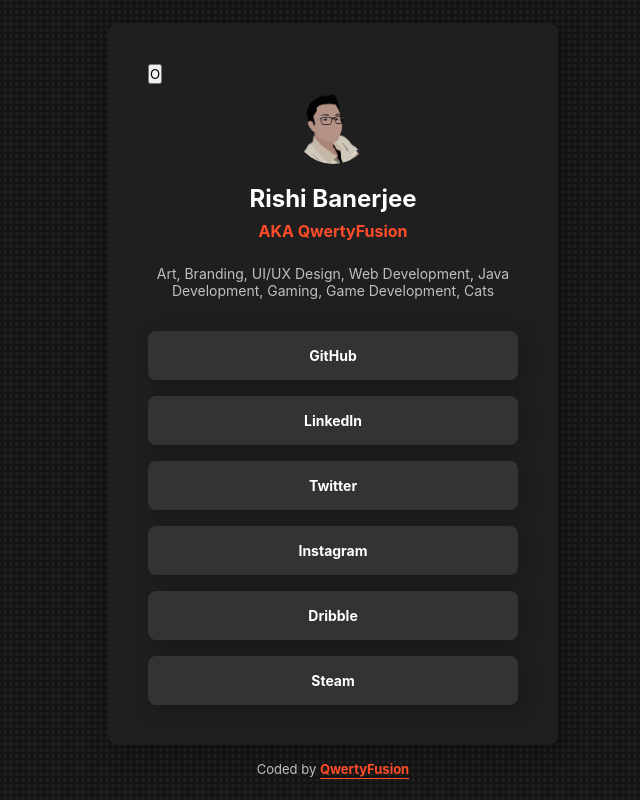
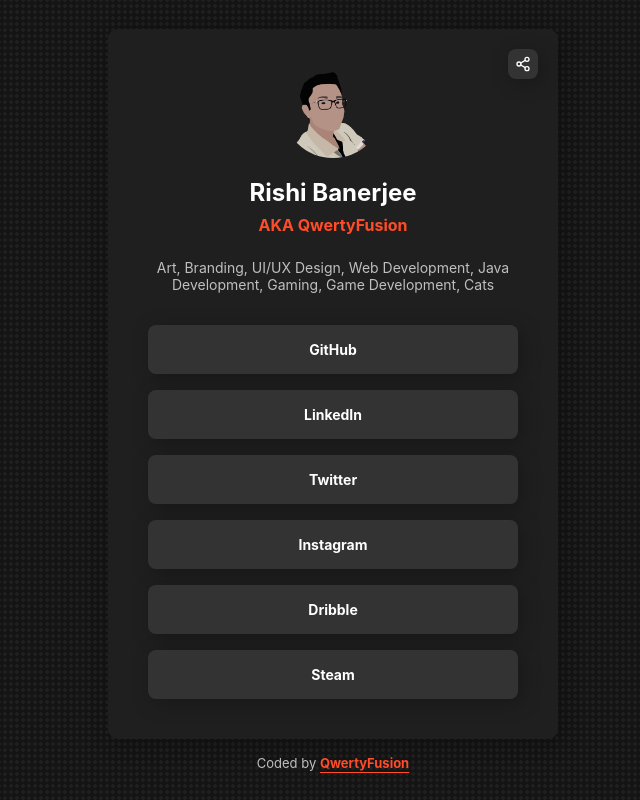
Before and after one commit to QwertyFusion/Social-Links, a React (Create React App) app: page / in a window 1280 px wide. Shown: the whole page, without its empty margins (307-947 px from the left). Built offline with nearby package versions, Linux system fonts and the light colour scheme.

Commit message:
Added personalisation and functionalities to the Share Card

```diff
--- a/package.json
+++ b/package.json
@@ -4,6 +4,7 @@
   "private": true,
   "dependencies": {
     "cra-template": "1.2.0",
+    "lucide-react": "^0.468.0",
     "react": "^19.0.0",
     "react-dom": "^19.0.0",
     "react-scripts": "5.0.1"
--- a/src/App.css
+++ b/src/App.css
@@ -33,8 +33,8 @@ body {
 }
 
 .container #profilePic {
-  width: 80px;
-  height: 80px;
+  width: 100px;
+  height: auto;
   border-radius: 50%;
   display: block;
   margin-inline: auto;
--- a/src/components/ShareCard/ShareCard.css
+++ b/src/components/ShareCard/ShareCard.css
@@ -1,3 +1,37 @@
+#ShareToggleContainer {
+  margin: -20px;
+  display: flex;
+  align-items: center;
+  justify-content: right;
+}
+
+#ShareToggle {
+  color: hsl(0, 0%, 100%);
+  width: 30px;
+  height: 30px;
+  background-color: hsl(0, 0%, 20%);
+  border-radius: 0.5rem;
+  outline: none;
+  border: none;
+  cursor: crosshair;
+  transition: all 0.15s ease-in-out;
+  display: flex;
+  justify-content: center;
+  align-items: center;
+  box-shadow: 4px 4px 20px rgba(0, 0, 0, 0.25);
+}
+
+#ShareToggle:hover {
+  color: hsl(0, 0%, 12%);
+  background-color: #FF4C29;
+}
+
+.icon {
+  width: 16px;
+  height: auto;
+  stroke-width: 2px;
+}
+
 #shareCard {
     position: fixed;
     z-index: 1;
@@ -10,7 +44,7 @@
     align-items: center;
     flex-direction: column;
     overflow: auto;
-    background-color: rgba(189, 11, 11, 0.185);
+    background-color: rgba(0, 0, 0, 0.5);
     animation-name: animateShareCard;
     animation-duration: 0.5s;
 }
@@ -27,11 +61,37 @@
 
 #shareCard .content {
   background-color: hsl(0, 0%, 12%);
-  max-width: 450px;
+  max-width: 450px; /* Maximum width */
+  width: 100%; /* Take full width available */
   padding: 1rem;
-  margin: 1rem;
+  margin: 0 1rem; /* 1rem margin on left and right */
   border-radius: 10px;
   box-shadow: 4px 4px 20px rgba(0, 0, 0, 0.25);
+}
+
+.wrapper {
+  background-color: hsl(0, 0%, 20%);
+  margin: 1rem 0;
+  padding: 1rem;
+  border-radius: 10px;
+  box-shadow: 4px 4px 20px rgba(0, 0, 0, 0.25);
+  display: flex;
+  justify-content: space-between;
+  overflow: hidden;
+}
+
+.wrapper .profile {
+  width: 45%;
+  display: flex;
+  flex-direction: column;
+  justify-content: center;
+  align-items: center;
+}
+
+.wrapper .qr-container {
+  background-color: hsl(0, 0%, 100%);
+  border-radius: 10px;
+  width: 45%;
 }
 
 .header {
@@ -56,6 +116,7 @@
   border: none;
   cursor: crosshair;
   transition: all 0.15s ease-in-out;
+  box-shadow: 4px 4px 20px rgba(0, 0, 0, 0.25);
 }
 
 .close-button:hover {
@@ -65,7 +126,7 @@
 }
 
 .header h2 {
-  color: #FF4C29;
+  color: white;
   display: block;
   font-size: 1rem;
 }
@@ -76,8 +137,8 @@
 }
 
 .body #profilePic {
-    width: 80px;
-    height: 80px;
+    width: 100px;
+    height: auto;
     border-radius: 50%;
     display: block;
     margin-inline: auto;
@@ -96,32 +157,37 @@
     display: block;
     font-size: 1rem;
     margin-top: 0.5rem;
-    margin-bottom: 1.5rem;
+}
+
+#qr {
+  max-width: 100%;
+  height: auto;
+  display: block;
+  cursor: crosshair;
+}
+
+.qr-container:hover {
+  background-color: hsl(0, 0%, 75%);
 }
 
 .copy-link {
   --height: 36px;
 
   display: flex;
-  max-width: 250px;
 }
 
 .copy-link-input {
   flex-grow: 1;
-  padding: 0 8px;
+  padding: 0 10px;
   font-size: 14px;
-  border: 1px solid orangered;
-  background-color: black;
+  border: none;
+  background-color: hsl(0, 0%, 20%);
   color: white;
   border-radius: 10px 0 0 10px;
   border-right: none;
   outline: none;
-  cursor: default;
   height: var(--height);
-}
-
-.copy-link-input:hover {
-  background-color: antiquewhite;
+  box-shadow: 4px 4px 20px rgba(0, 0, 0, 0.25);
 }
 
 .copy-link-button {
@@ -131,15 +197,17 @@
   display: flex;
   align-items: center;
   justify-content: center;
-  border: 1px solid orangered;
+  border: none;
   background-color: orangered;
   color: white;
   border-radius: 0 10px 10px 0;
   border-right: none;
   outline: none;
   cursor: crosshair;
+  box-shadow: 4px 4px 20px rgba(0, 0, 0, 0.25);
 }
 
 .copy-link-button:hover {
-  background-color: white;
+  background-color: #be361b;
+  box-shadow: 4px 4px 20px rgba(0, 0, 0, 0.25);
 }
--- a/src/components/ShareCard/ShareCard.js
+++ b/src/components/ShareCard/ShareCard.js
@@ -1,4 +1,5 @@
 import React, { useRef } from "react";
+import { X } from "lucide-react";
 import "./ShareCard.css";
 
 export const ShareCard = ({ onClose }) => {
@@ -27,14 +28,14 @@ export const ShareCard = ({ onClose }) => {
     <div id="shareCard">
       <div className="content">
         <div className="header">
-          <h2>Share QwertyFusion's Link Tree</h2>
+          <h2>Share Link Tree</h2>
           <button onClick={onClose} className="close-button">
-            &times;
+            <X className="icon" />
           </button>
         </div>
         <div className="body">
           <div className="wrapper">
-            <div className="content">
+            <div className="profile">
               <img
                 id="profilePic"
                 src={process.env.PUBLIC_URL + "/assets/images/avatar.png"}
@@ -43,6 +44,18 @@ export const ShareCard = ({ onClose }) => {
               <h2>
                 Rishi Banerjee<span>AKA QwertyFusion</span>
               </h2>
+            </div>
+            <div className="qr-container">
+              <a
+                href={process.env.PUBLIC_URL + "/assets/images/qr.png"}
+                download="QwertyFusion_QR.png"
+              >
+                <img
+                  id="qr"
+                  src={process.env.PUBLIC_URL + "/assets/images/qr.png"}
+                  alt="Rishi Banerjee"
+                />
+              </a>
             </div>
           </div>
           <div className="copy-link">
--- a/src/components/ShareCard/ShareToggle.js
+++ b/src/components/ShareCard/ShareToggle.js
@@ -1,4 +1,5 @@
 import React, { useState } from "react";
+import { Share2 } from "lucide-react";
 import { ShareCard } from "./ShareCard";
 
 export const ShareToggle = () => {
@@ -9,8 +10,10 @@ export const ShareToggle = () => {
   }
 
   return (
-    <div className="ShareToggleButtonContainer">
-      <button onClick={handleToggleShareCardPopup}>O</button>
+    <div id="ShareToggleContainer">
+      <button id="ShareToggle" onClick={handleToggleShareCardPopup}>
+        <Share2 className="icon" />
+      </button>
       {showShareCard && <ShareCard onClose={handleToggleShareCardPopup} />}
     </div>
   );
```
Also changed, not shown: 1 other file (tests, documents, lock files or other folders).
